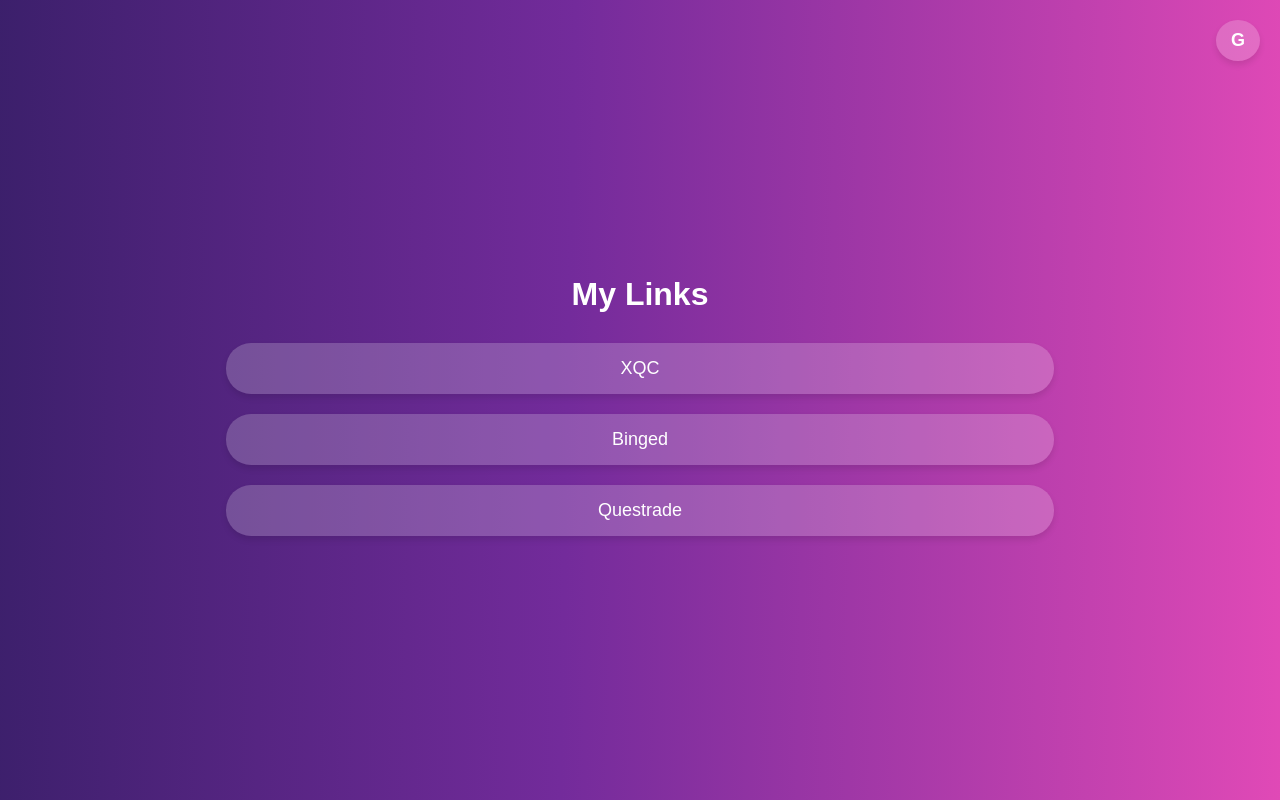
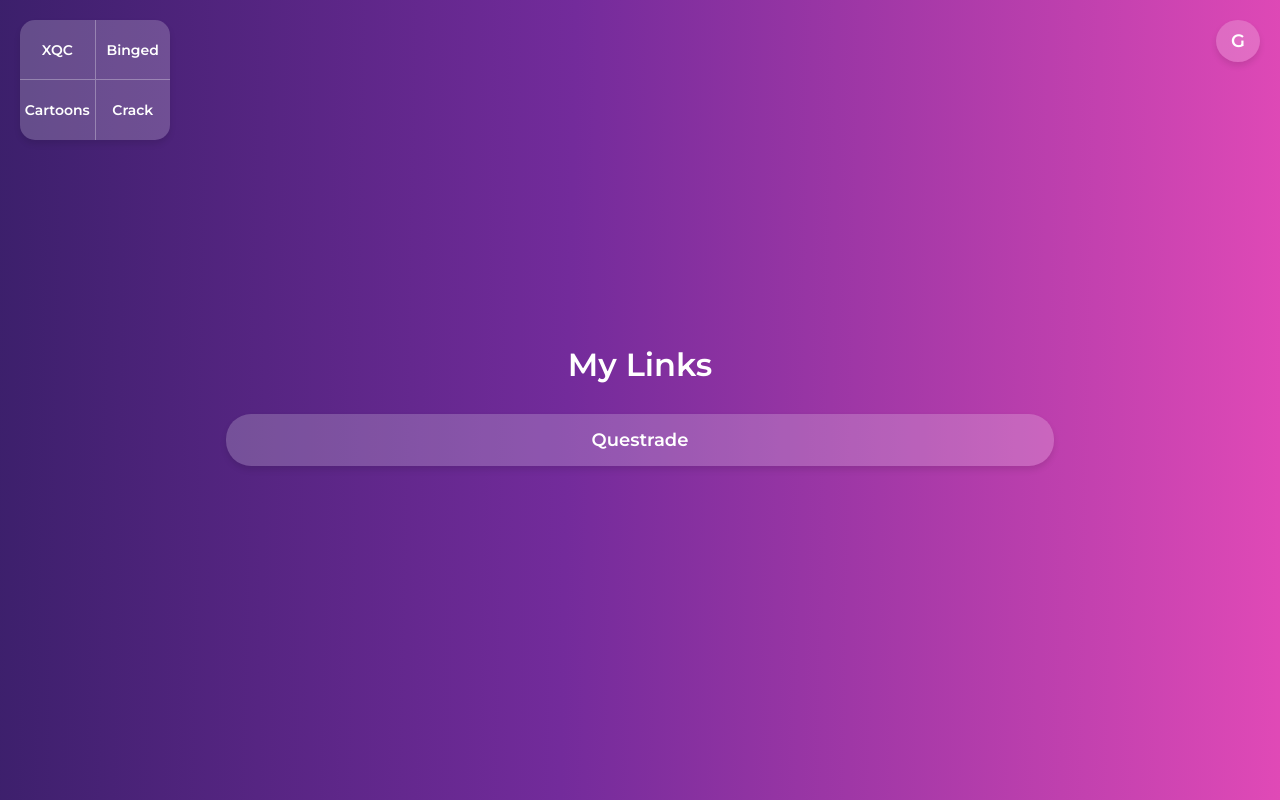
Before and after one commit to MichaelSmith433/QuickLinks, a plain HTML site: page index.html in a window 1280 px wide. Drawn offline with Linux system fonts and the light colour scheme.

Commit message:
Update index.html

```diff
--- a/index.html
+++ b/index.html
@@ -5,8 +5,10 @@
     <meta name="viewport" content="width=device-width, initial-scale=1.0">
     <title>My Links</title>
     <style>
+        @import url('https://fonts.googleapis.com/css2?family=Montserrat:wght@400;600&display=swap');
+
         body {
-            font-family: Arial, sans-serif;
+            font-family: 'Montserrat', sans-serif;
             display: flex;
             flex-direction: column;
             align-items: center;
@@ -16,16 +18,24 @@
             background: linear-gradient(91.1deg, rgb(57, 31, 105) -2.3%, rgb(115, 43, 155) 44.4%, rgb(231, 75, 184) 103.4%);
             color: white;
         }
+
         h1 {
             margin-bottom: 20px;
+            font-weight: 600;
         }
+
         .links {
             display: flex;
             flex-direction: column;
             align-items: center;
             width: 100%;
         }
+
         .links a {
+            position: relative;
+            display: flex;
+            align-items: center;
+            justify-content: center;
             text-decoration: none;
             background: rgba(255, 255, 255, 0.2);
             color: white;
@@ -35,13 +45,43 @@
             width: 60%;
             text-align: center;
             font-size: 18px;
+            font-weight: 600;
             box-shadow: 0 4px 6px rgba(0, 0, 0, 0.1);
             transition: background 0.3s, color 0.3s, transform 0.3s;
+            overflow: hidden;
         }
+
+        .links a span {
+            position: absolute;
+            bottom: 0;
+            width: 2%;
+            height: 0;
+            background-color: rgba(255, 255, 255, 0.3);
+            transition: height 0.3s ease, top 0.3s ease;
+        }
+
+        .links a.hover span {
+            height: 100%;
+            top: 0;
+        }
+
+        .links a.retract span {
+            height: 0;
+            top: -100%;
+        }
+
         .links a:hover {
             background: rgba(255, 255, 255, 0.4);
             transform: scale(1.05);
         }
+
+        /* Transition durations */
+        ${Array.from({ length: 50 }, (_, i) => `
+        .links a span:nth-child(${i + 1}) {
+            left: ${i * 2}%;
+            transition-duration: ${300 + Math.abs(25 - i) * 40}ms;
+        }`).join('')}
+
         .top-right-buttons {
             position: absolute;
             top: 20px;
@@ -49,6 +89,7 @@
             display: flex;
             gap: 10px;
         }
+
         .top-right-buttons a {
             text-decoration: none;
             background: rgba(255, 255, 255, 0.2);
@@ -61,9 +102,60 @@
             box-shadow: 0 4px 6px rgba(0, 0, 0, 0.1);
             transition: background 0.3s, color 0.3s, transform 0.3s;
         }
+
         .top-right-buttons a:hover {
             background: rgba(255, 255, 255, 0.4);
             transform: scale(1.05);
+        }
+
+        .entertainment-links {
+            position: absolute;
+            top: 20px;
+            left: 20px;
+            display: flex;
+            flex-direction: column;
+            width: 150px;
+            height: 120px;
+            background: rgba(255, 255, 255, 0.2);
+            border-radius: 15px;
+            overflow: hidden;
+            box-shadow: 0 4px 6px rgba(0, 0, 0, 0.1);
+            transition: transform 0.3s;
+        }
+
+        .entertainment-links:hover {
+            transform: scale(1.05);
+        }
+
+        .entertainment-links .row {
+            display: flex;
+            width: 100%;
+            height: 50%;
+        }
+
+        .entertainment-links a {
+            flex: 1;
+            display: flex;
+            align-items: center;
+            justify-content: center;
+            text-decoration: none;
+            color: white;
+            font-size: 14px;
+            font-weight: 600;
+            transition: background 0.3s, color 0.3s;
+            cursor: pointer;
+        }
+
+        .entertainment-links a:hover {
+            background: rgba(255, 255, 255, 0.4);
+        }
+
+        .entertainment-links .row a:first-child {
+            border-right: 1px solid rgba(255, 255, 255, 0.3);
+        }
+
+        .entertainment-links .row:first-child a {
+            border-bottom: 1px solid rgba(255, 255, 255, 0.3);
         }
     </style>
 </head>
@@ -71,12 +163,40 @@
     <div class="top-right-buttons">
         <a href="https://github.com/MichaelSmith433/QuickLinks" target="_blank">G</a>
     </div>
+    <div class="entertainment-links">
+        <div class="row">
+            <a href="https://www.youtube.com/@xQcOW/videos" target="_blank">XQC</a>
+            <a href="https://binged.in/" target="_blank">Binged</a>
+        </div>
+        <div class="row">
+            <a href="https://www.wcofun.net/search" target="_blank">Cartoons</a>
+            <a href="https://the.crackstreams.ws/index/" target="_blank">Crack</a>
+        </div>
+    </div>
     <h1>My Links</h1>
     <div class="links">
-        <a href="https://www.youtube.com/@xQcOW/videos" target="_blank">XQC</a>
-        <a href="https://binged.in/" target="_blank">Binged</a>
         <a href="https://login.questrade.com/" target="_blank">Questrade</a>
-        <!-- Add more links as needed -->
     </div>
+
+    <script>
+        document.addEventListener('DOMContentLoaded', () => {
+            document.querySelectorAll('.links a').forEach(link => {
+                for (let i = 0; i < 50; i++) {
+                    const span = document.createElement('span');
+                    span.style.left = `${i * 2}%`;
+                    span.style.transitionDuration = `${300 + Math.abs(25 - i) * 40}ms`;
+                    link.appendChild(span);
+                }
+                link.addEventListener('mouseenter', () => {
+                    link.classList.add('hover');
+                    link.classList.remove('retract');
+                });
+                link.addEventListener('mouseleave', () => {
+                    link.classList.remove('hover');
+                    link.classList.add('retract');
+                });
+            });
+        });
+    </script>
 </body>
 </html>
```
